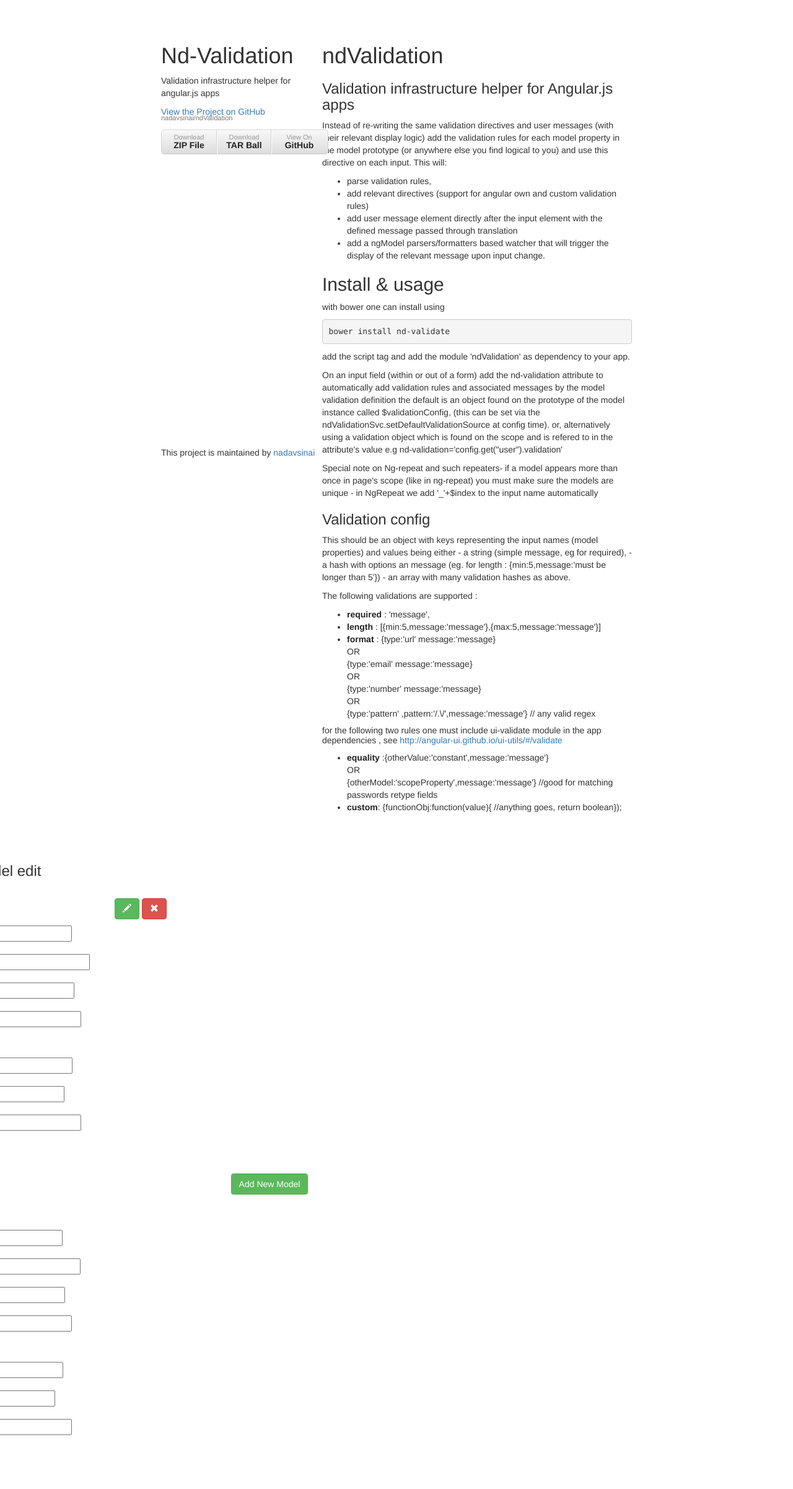
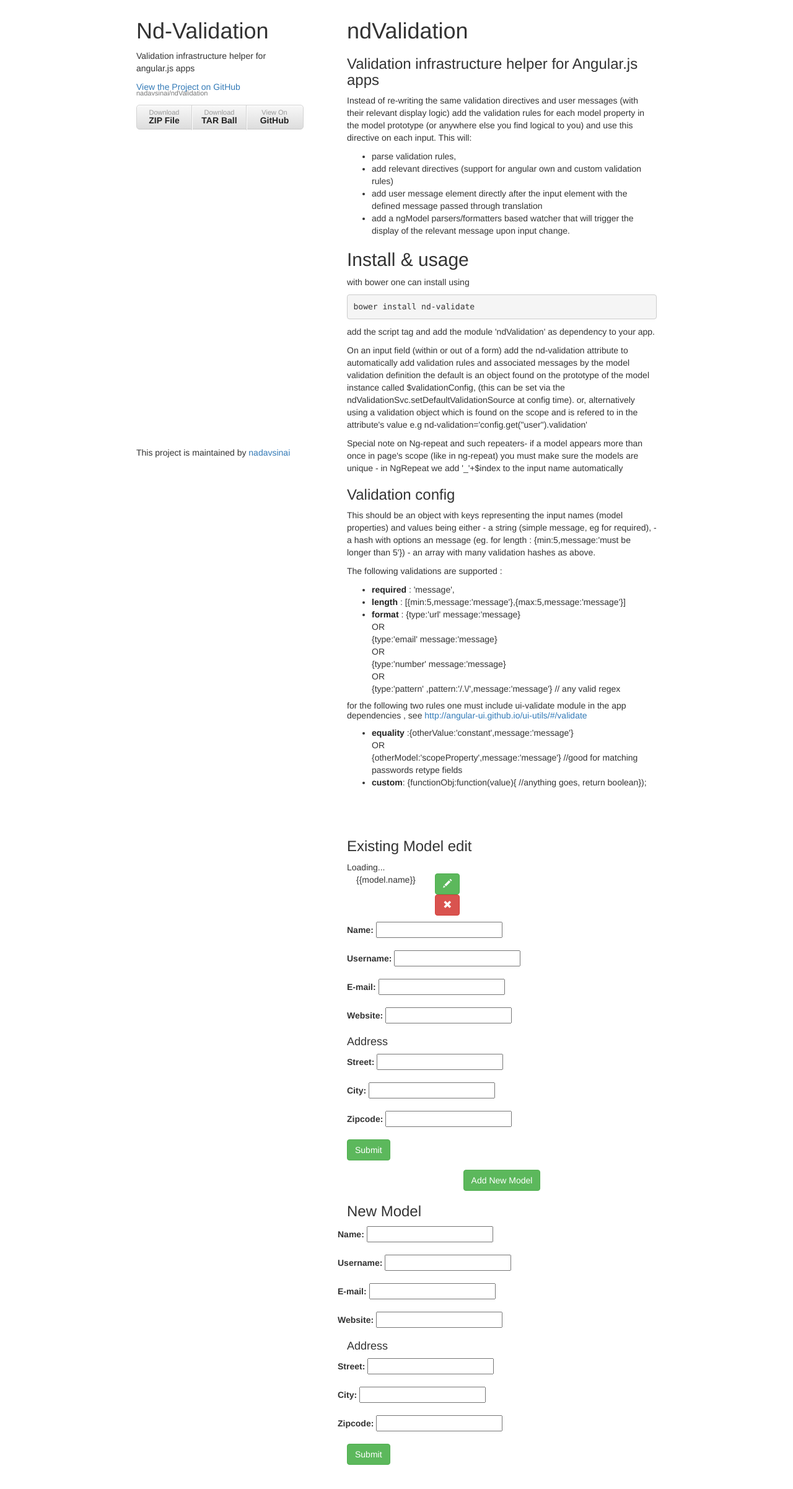
Before and after one commit to nadavsinai/ndValidation, a plain HTML site: page index.html in a window 1280 px wide. Shown: the whole page at 62% size. Drawn offline with nearby package versions, Linux system fonts and the light colour scheme.

Commit message:
initial fix for style

```diff
--- a/index.html
+++ b/index.html
@@ -132,7 +132,7 @@
         </li>
     </ul>
 </section>
-<section ng-controller="myCtrl" class='container'>
+<section ng-controller="myCtrl">
     <h3>Existing Model edit</h3>
 
     <div ng-hide="modelList.length">Loading...</div>
--- a/stylesheets/styles.css
+++ b/stylesheets/styles.css
@@ -1,7 +1,7 @@
 @import url(https://fonts.googleapis.com/css?family=Lato:300italic,700italic,300,700);
 
 body {
-  padding:50px;
+  padding:10px;
   font:14px/1.5 Lato, "Helvetica Neue", Helvetica, Arial, sans-serif;
   color:#777;
   font-weight:300;
```
